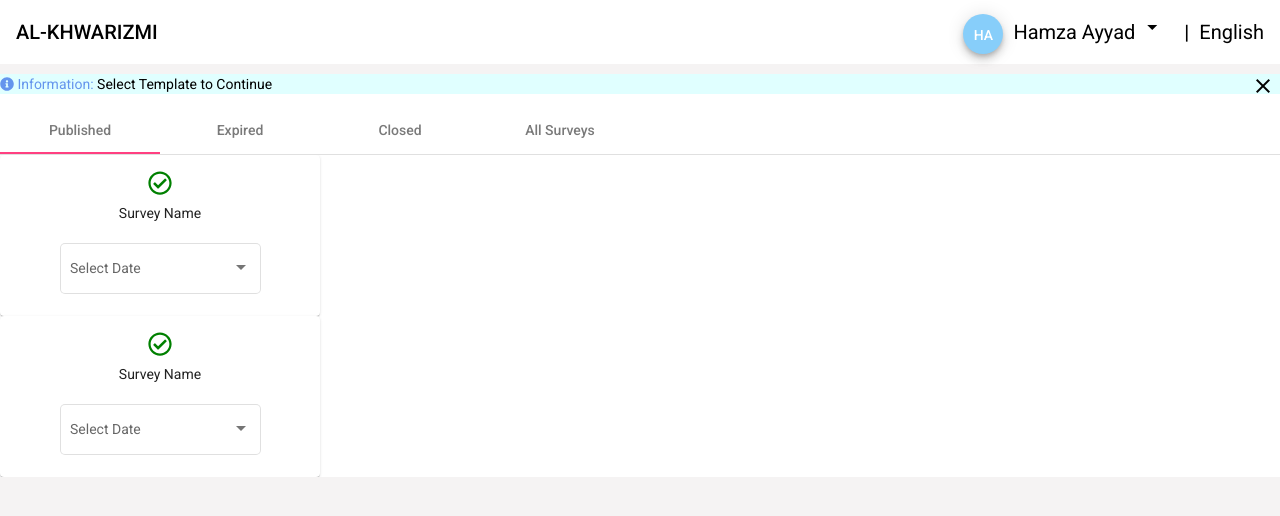
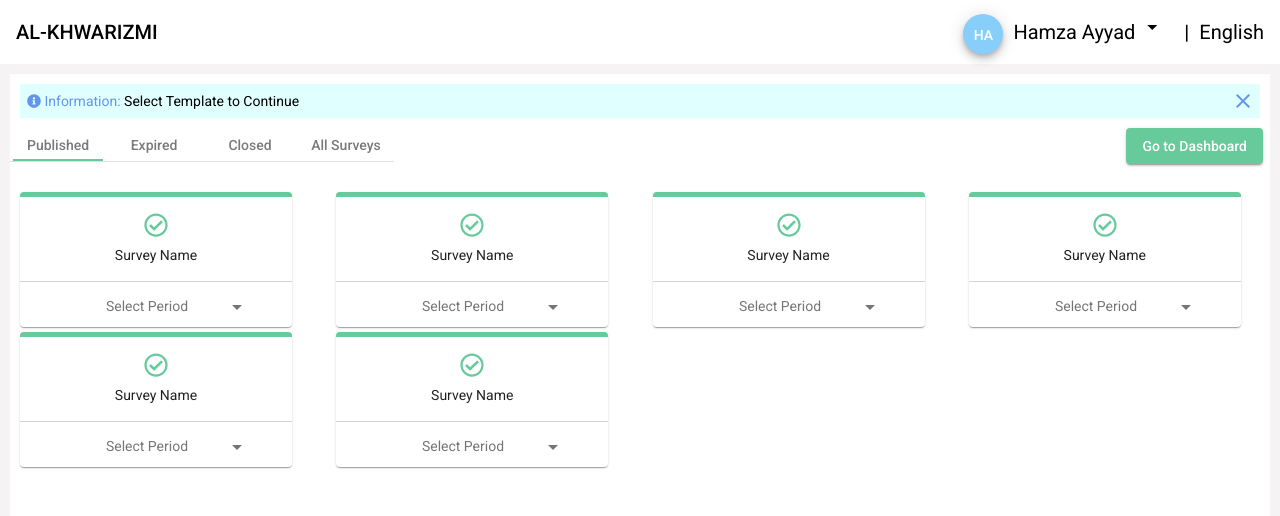
Before and after one commit to HamzaAyyad/myWork, an Angular app: page / in a window 1280 px wide. Shown: the top 516 px of the page. Built offline with nearby package versions, Linux system fonts and the light colour scheme.

Commit message:
Monday-3/10

```diff
--- a/src/app/app.component.css
+++ b/src/app/app.component.css
@@ -1,4 +1,4 @@
-.example-spacer {
+.toolbar-spacer {
     flex: 1 1 auto;
   }
 
@@ -35,9 +35,48 @@
 
   .cards-container {
     background-color: white;
+    margin: 10px;
+    padding-bottom: 200px;
+  }
+
+  .info-tip {
+    background-color: lightcyan;
+    margin: 10px;
+    padding: 7px;
+  }
+
+  .info-color {
+    color: cornflowerblue;
   }
 
   .x-mark {
     position: absolute;
-    right: 5px;
+    right: 25px;
+    margin-top: 15px;
   }
+
+  ::ng-deep .mat-tab-body-content {
+    overflow: hidden !important;
+    margin: 15px;
+  }
+
+  ::ng-deep .mat-ink-bar {
+    background-color: rgb(102, 202, 155) !important ;
+  }
+
+  ::ng-deep .mat-tab-body.mat-tab-body-active {
+    overflow-y: hidden !important ;
+  }
+
+  ::ng-deep span .mat-raised-button.mat-accent {
+    background-color: rgb(102, 202, 155);
+  }
+
+  ::ng-deep .mat-tab-label
+{
+  height: 27px !important;
+  min-height: 5px!important;
+  margin: 3px!important;
+  width: 90px!important;
+  min-width: 5px!important;
+}
--- a/src/app/app.component.html
+++ b/src/app/app.component.html
@@ -1,7 +1,7 @@
 <header>
   <mat-toolbar>
   <span>AL-KHWARIZMI</span>
-  <span class="example-spacer"></span>
+  <span class="toolbar-spacer"></span>
   <div>
     <p class="user-account">
       <button mat-mini-fab class="toolbar-button">
@@ -16,21 +16,32 @@
 </mat-toolbar>
 </header>
 
-<div class="cards-container">
-   <p style="background-color: lightcyan;"><fa-icon style="color: cornflowerblue;"[icon]="circleInfo"></fa-icon>
-  <span style="color: cornflowerblue;"> Information:</span> Select Template to Continue
-  <mat-icon class="x-mark">close</mat-icon></p>
+<div class="cards-container" fxLayout="row wrap" fxLayoutAlign="space-between start">
+
+   <p fxFlex="100%" class="info-tip"><fa-icon class="info-color" [icon]="circleInfo"></fa-icon>
+  <span class="info-color"> Information:</span> Select Template to Continue
+  </p><mat-icon class="x-mark info-color">close</mat-icon>
+
   <mat-tab-group [color]="'accent'">
-    <mat-tab label="Published">
-      <div fxLayout="row wrap" fxLayoutGap="10px">
-        <div fxFlex="25%">
-          <app-card-item></app-card-item>
-          <app-card-item></app-card-item>
-        </div>
-      </div>
-       </mat-tab>
-    <mat-tab label="Expired"> Expired </mat-tab>
-    <mat-tab label="Closed"> Closed </mat-tab>
-    <mat-tab label="All Surveys"> All Surveys </mat-tab>
+    <mat-tab label="Published"></mat-tab>
+    <mat-tab label="Expired"></mat-tab>
+    <mat-tab label="Closed"></mat-tab>
+    <mat-tab label="All Surveys"></mat-tab>
   </mat-tab-group>
+
+
+  <span style="margin-right: 7px;">
+    <button mat-raised-button [color]="'accent'">Go to Dashboard</button>
+    <!-- <mat-form-field style="font-size: 10px;">
+      <input mat-input placeholder="Search">
+    </mat-form-field> -->
+  </span>
+
+
+  <div fxLayout="row wrap" fxLayoutGap="5px grid">
+    <div fxFlex="25%" *ngFor="let num of [1,2,3,4,5,6]">
+      <app-card-item class="card"></app-card-item>
+    </div>
+  </div>
+
 </div>
--- a/src/app/card-list/card-item/card-item.component.css
+++ b/src/app/card-list/card-item/card-item.component.css
@@ -0,0 +1,45 @@
+.card {
+    width: 240px;
+    margin-left: 10px;
+}
+
+.card-publish {
+    text-align: center;
+    border-top: 5px solid rgb(102, 202, 155);
+}
+
+.card-publish:hover {
+    border-bottom: 2px solid rgb(102, 202, 155);
+    border-left: 2px solid rgb(102, 202, 155);
+    border-right: 2px solid rgb(102, 202, 155);
+    transition: all 90ms linear;
+    cursor: pointer;
+}
+
+.surv-period {
+    height: 15px;
+    margin-top: 5px;
+}
+.survey-periods {
+    height: 45px;
+}
+
+::ng-deep .mat-form-field-underline {
+    display: none;
+  }
+
+::ng-deep .mat-accent .mat-option.mat-selected:not(.mat-option-disabled) {
+    color: rgb(102, 202, 155);
+  }
+
+::ng-deep .mat-select-panel .mat-option.mat-selected:not(.mat-option-multiple) {
+    background-color: white;
+}
+
+::ng-deep .mat-form-field.mat-focused .mat-form-field-label.mat-accent {
+    color: rgb(102, 202, 155);
+}
+
+::ng-deep .mat-form-field.mat-focused.mat-accent .mat-select-arrow {
+    color: rgb(102, 202, 155);
+}
--- a/src/app/card-list/card-item/card-item.component.html
+++ b/src/app/card-list/card-item/card-item.component.html
@@ -1,17 +1,29 @@
-<mat-card style="text-align: center;">
+<mat-card class="card" [ngClass]="{'card-publish': true}">
     <mat-card-title>
-        <fa-icon [icon]="faCheck" style="color: green;"></fa-icon>
+        <fa-icon [icon]="faCheck" style="color: rgb(102, 202, 155);"></fa-icon>
     </mat-card-title>
+
     <mat-card-content>Survey Name</mat-card-content>
-    <mat-card-footer>
-        <mat-form-field [color]="'accent'" appearance="outline">
-            <mat-label>Select Date</mat-label>
-            <mat-select placeholder="Select Date">
-                <mat-option *ngFor="let surveyPeriod of SurveyPeriods2"
+
+    <mat-card-footer style="border-top: 1px solid lightgrey;">
+        <mat-form-field *ngIf="count > 1; else onePeriod"
+         [color]="'accent'"
+         [floatLabel]="'never'"
+         style="text-align: center; height: 45px;">
+            <!-- <mat-label>Select Date</mat-label> -->
+            <mat-select placeholder="Select Period">
+                <div>
+                <mat-option *ngFor="let surveyPeriod of SurveyPeriods1"
                 [value]="surveyPeriod.START_DATE - surveyPeriod.END_DATE">
                     {{surveyPeriod.START_DATE}} - {{surveyPeriod.END_DATE}}
                 </mat-option>
-            </mat-select>
-        </mat-form-field>
+            </div>
+        </mat-select>
+    </mat-form-field>
+    <ng-template  #onePeriod>
+    <p [ngClass]="{'surv-period':true}">
+        {{SurveyPeriods1[0].START_DATE}} - {{SurveyPeriods1[0].END_DATE}}
+    </p>
+    </ng-template>
     </mat-card-footer>
 </mat-card>
--- a/src/app/card-list/card-item/card-item.component.ts
+++ b/src/app/card-list/card-item/card-item.component.ts
@@ -27,6 +27,8 @@ export class CardItemComponent implements OnInit {
     END_DATE: '10/4/2021'
   }];
 
+  count: number = this.SurveyPeriods2.length
+
   constructor() { }
 
   ngOnInit(): void {
--- a/src/styles.css
+++ b/src/styles.css
@@ -4,3 +4,7 @@ html, body { height: 100%;
     background-color: rgb(245, 243, 243);
 }
 body { margin: 0; font-family: Roboto, "Helvetica Neue", sans-serif; }
+
+body::-webkit-scrollbar {
+    display: none;
+}
```
